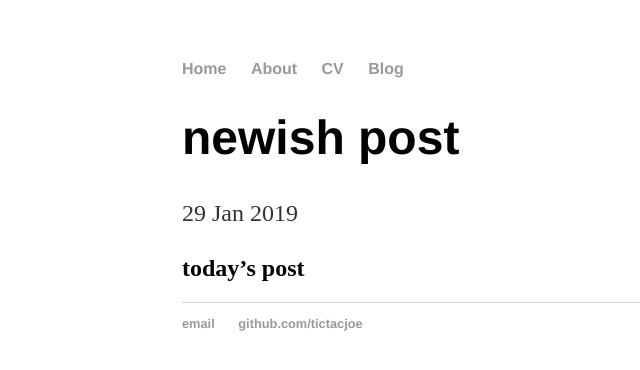
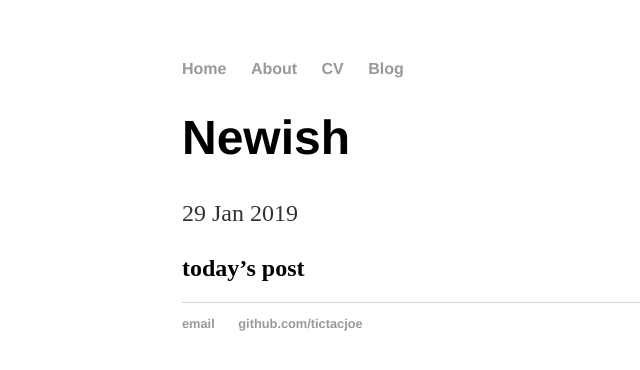
Before and after one commit to tictacjoe/tictacjoe.github.io, a Jekyll site: the page built from _posts/2019-01-29-newish.md, in a window 1280 px wide. Shown: the top 370 px of the page, without its empty margins (10-650 px from the left). Built offline with Jekyll 4.4.1, drawn with Linux system fonts in a browser that asks for light colours; our own code applies the rules of GitHub Pages for plain Markdown files.

Commit message:
Update 2019-01-29-newish.md

```diff
--- a/_posts/2019-01-29-newish.md
+++ b/_posts/2019-01-29-newish.md
@@ -1,6 +1,2 @@
----
-published: true
-layout: post
-title: newish post
----
+
 ## today's post
```
